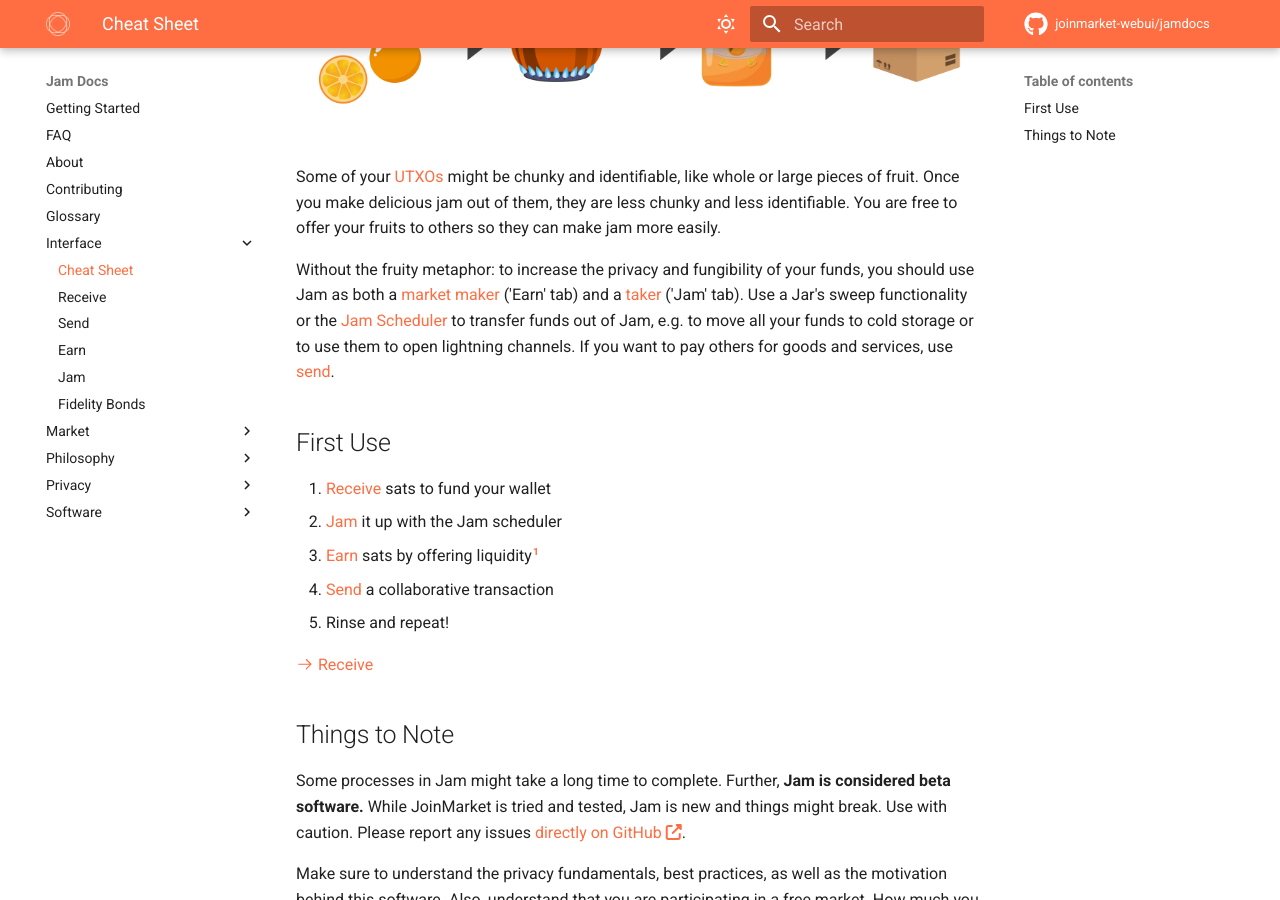
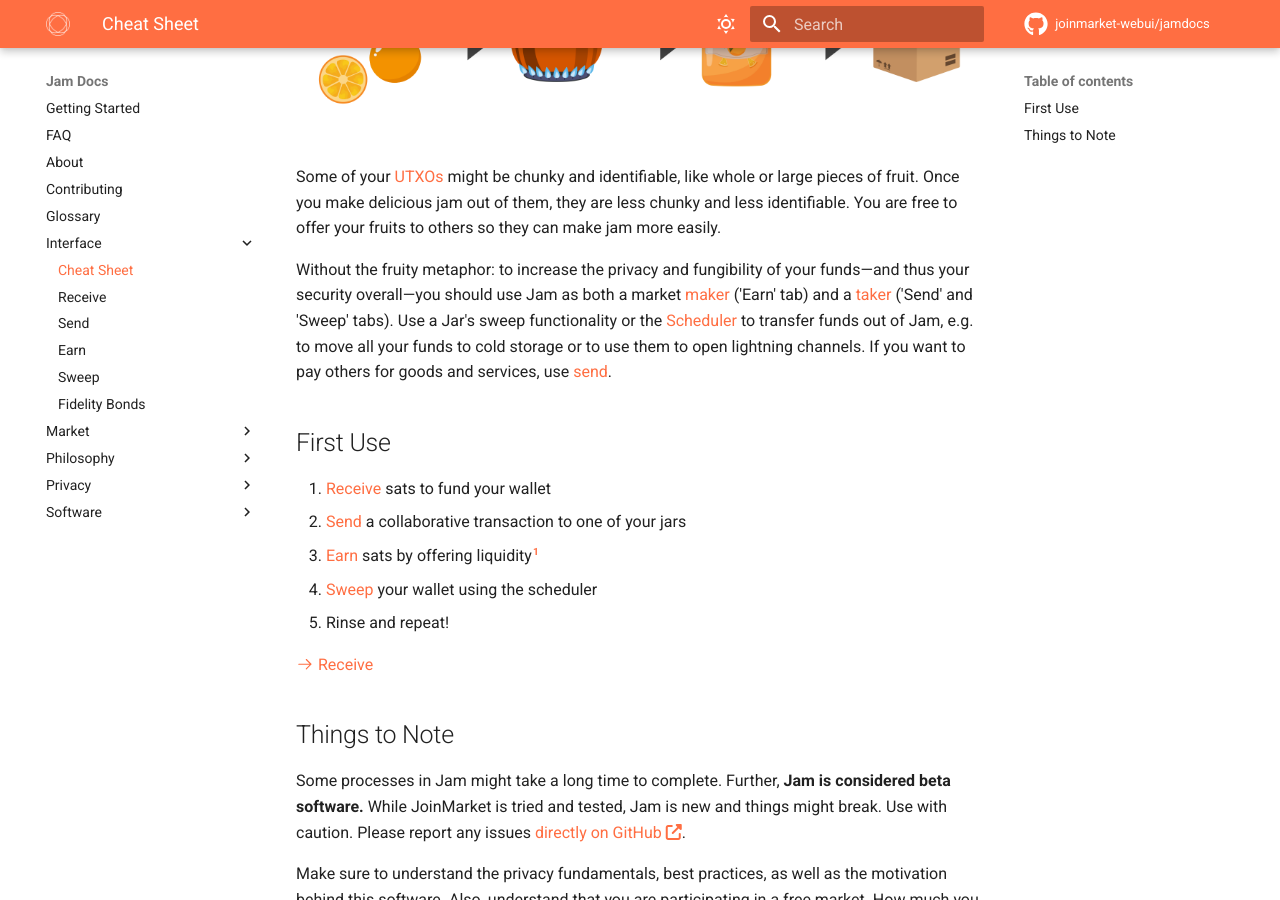
Before and after one commit to joinmarket-webui/jamdocs, an MkDocs documentation site: the page built from docs/interface/00-cheatsheet.md, in a window 1280 px wide and 900 px high, scrolled down 393 px. Built offline with MkDocs 1.6.1 and Material for MkDocs 9.7.7, drawn with Linux system fonts in a browser that asks for light colours; nearby versions of some CDN libraries; comment, search, counter and statistics services are not loaded.

Commit message:
feat: update order; rename 'Jam' to 'Sweep'

```diff
--- a/docs/interface/00-cheatsheet.md
+++ b/docs/interface/00-cheatsheet.md
@@ -11,11 +11,12 @@
 make jam more easily.
 
 Without the fruity metaphor: to increase the privacy and fungibility of your
-funds, you should use Jam as both a [market maker][maker] ('Earn' tab) and a
-[taker][taker] ('Jam' tab). Use a Jar's sweep functionality or the [Jam
-Scheduler][jam] to transfer funds out of Jam, e.g. to move all your funds to
-cold storage or to use them to open lightning channels. If you want to pay
-others for goods and services, use [send][send].
+funds—and thus your security overall—you should use Jam as both a market
+[maker][maker] ('Earn' tab) and a [taker][taker] ('Send' and 'Sweep' tabs). Use
+a Jar's sweep functionality or the [Scheduler][sweep] to transfer funds out of
+Jam, e.g. to move all your funds to cold storage or to use them to open
+lightning channels. If you want to pay others for goods and services, use
+[send][send].
 
 [utxo]: /glossary/#utxo
 [maker]: /glossary/#maker
@@ -24,9 +25,9 @@
 ## First Use
 
 1. [Receive][receive] sats to fund your wallet
-2. [Jam][jam] it up with the Jam scheduler
+2. [Send][send] a collaborative transaction to one of your jars
 3. [Earn][earn] sats by offering liquidity[^fnfb]
-4. [Send][send] a collaborative transaction
+4. [Sweep][sweep] your wallet using the scheduler
 5. Rinse and repeat!
 
 [:octicons-arrow-right-24: Receive][receive]
@@ -34,7 +35,7 @@
 [^fnfb]: Make sure to create a [fidelity bond][fb] to increase the chances of your offer being taken.
 
 [receive]: 01-receive.md
-[jam]: 04-sweep.md
+[sweep]: 04-sweep.md
 [earn]: 03-earn.md
 [send]: 02-send.md
 [fb]: fidelity-bonds.md
```
Also changed, not shown: docs/glossary.md (+2 -2 lines), docs/interface/01-receive.md (+2 -2 lines), docs/interface/04-sweep.md (+5 -5 lines), docs/market/fees.md (+2 -2 lines).
